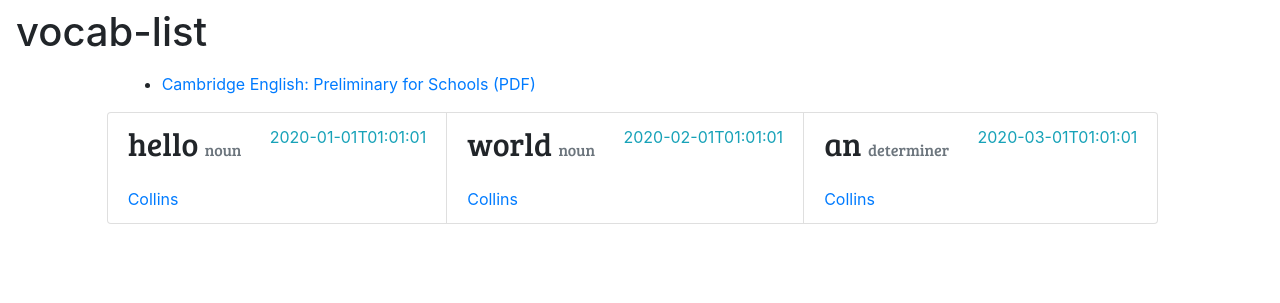
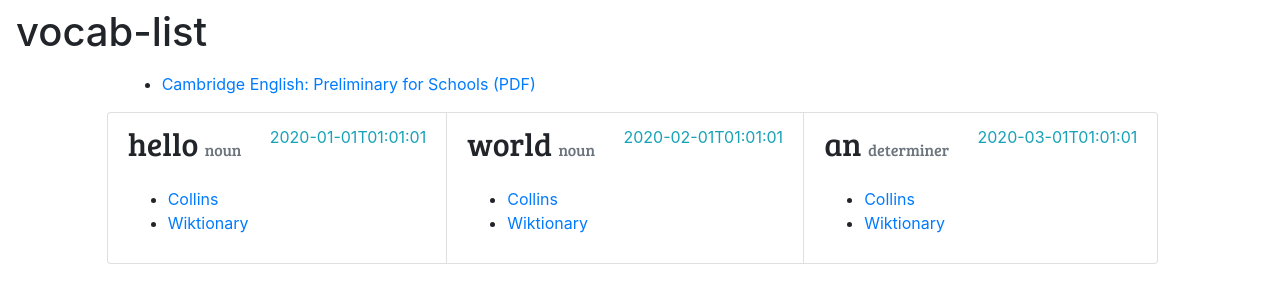
Before and after one commit to f6o/f6o.github.io, a Jekyll site: the page vocab/index.html, which Jekyll copies as it is, in a window 1280 px wide. Shown: the top 303 px of the page. Built offline with Jekyll 4.4.1, drawn with Linux system fonts in a browser that asks for light colours.

Commit message:
add Wiktionary link

```diff
--- a/vocab/index.html
+++ b/vocab/index.html
@@ -43,7 +43,10 @@
                         <span class="datetime text-info">{{ w.create_time }}</span>
                     </div>
                     <p>{{ w.notes }}</p>
-                    <a :href="url.collins + '/' + w.word" target="_blank">Collins</a>
+                    <ul>
+                    <li><a :href="url.collins + '/' + w.word" target="_blank">Collins</a></li>
+                    <li><a :href="url.wiktionary + '/' + w.word" target="_blank">Wiktionary</a></li>
+                    </ul>
                 </div>
             </div>
         </div>
@@ -53,7 +56,8 @@
     <script>
         var data = {
             url: {
-                collins: "https://www.collinsdictionary.com/dictionary/english"
+                collins: "https://www.collinsdictionary.com/dictionary/english",
+                wiktionary: "https://en.wiktionary.org/wiki"
             },
             words: [{
                 word: "hello",
```
